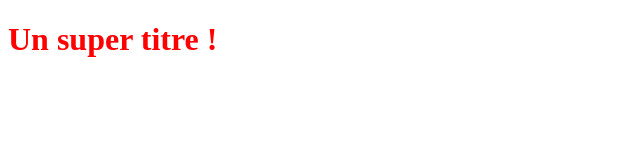
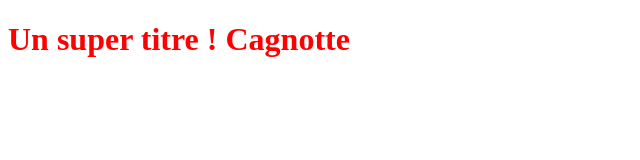
Before and after one commit to neness421/OpenclassroomsProject, a plain HTML site: page index.html in a window 1280 px wide. Shown: the whole page, without its empty margins (0-640 px from the left). Drawn offline with Linux system fonts and the light colour scheme.

Commit message:
Ajout cagnotte

```diff
--- a/index.html
+++ b/index.html
@@ -5,6 +5,6 @@
    <link rel="stylesheet" type="text/css" href="styles.css">
 </head>
 <body>
-   <h1>Un super titre !</h1>
+   <h1>Un super titre ! Cagnotte</h1>
 </body>
 </html>
```
